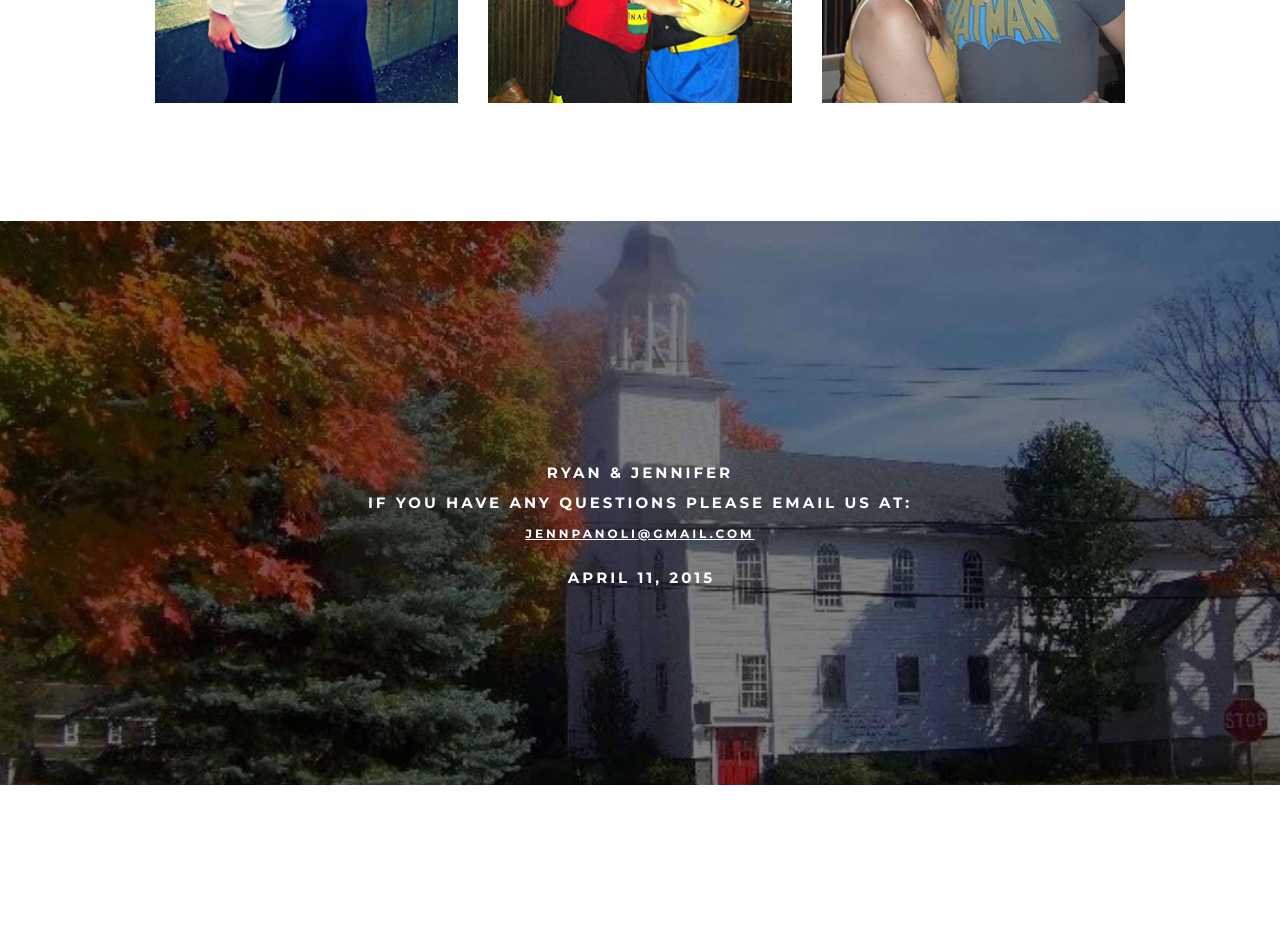
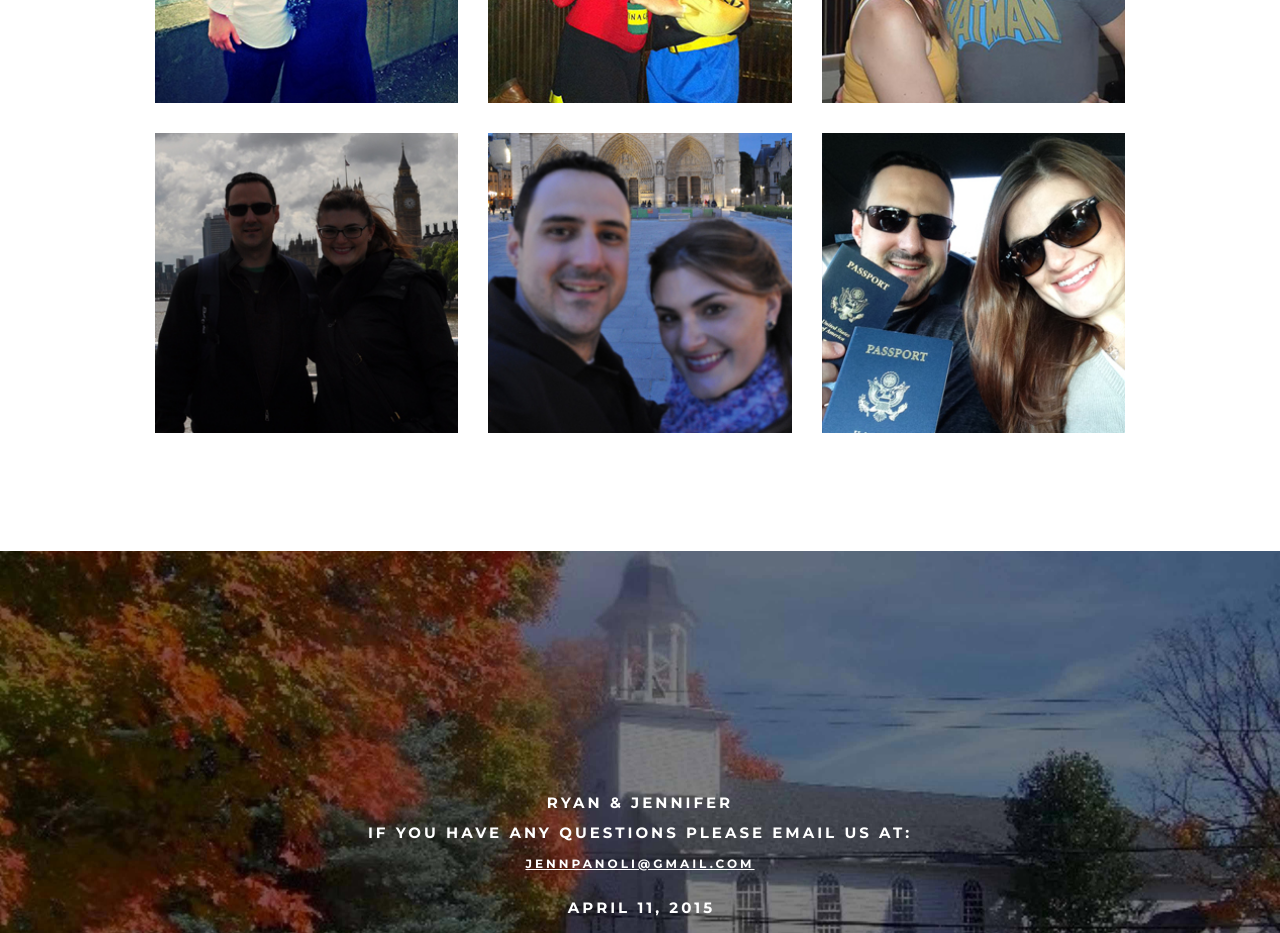
Before and after one commit to mrandmrspanoli/mrandmrspanoli.github.io, a plain HTML site: page site/index.html in a window 1280 px wide. Shown: the part 7860-8793 px from the top of the page. Before the commit the page ends 8645 px from the top, so only its background shows below. Drawn offline with nearby package versions, Linux system fonts and the light colour scheme.

Commit message:
more photos to grid

```diff
--- a/site/index.html
+++ b/site/index.html
@@ -535,6 +535,37 @@
 
 
 
+	<div class="row work-row">
+
+			<div class="large-4 columns">
+			<div class="work-item" data-project-id="project-1">
+				<div class="work-img-holder">
+				<a href="img/photos/photo-7.jpg" class="fresco"><img src="img/thumbnails/thumbnail-7.jpg"></a>
+				</div>
+			</div>
+		</div>
+
+			<div class="large-4 columns">
+			<div class="work-item" data-project-id="project-1">
+				<div class="work-img-holder">
+				<a href="img/photos/photo-8.jpg" class="fresco"><img src="img/thumbnails/thumbnail-8.jpg"></a>
+				</div>
+			</div>
+		</div>
+
+			<div class="large-4 columns">
+			<div class="work-item" data-project-id="project-1">
+				<div class="work-img-holder">
+				<a href="img/photos/photo-9.jpg" class="fresco"><img src="img/thumbnails/thumbnail-9.jpg"></a>
+				</div>
+			</div>
+		</div>
+
+	</div>
+
+
+
+
 </section>
 
 <a id="contact-nav"></a>
```
Also changed, not shown: site/img/photo_02.jpg, site/img/photo_02_mobile.jpg, site/img/photos/photo-7.jpg (added), site/img/photos/photo-8.jpg (added), site/img/photos/photo-9.jpg (added), site/img/thumbnails/thumbnail-7.jpg (added), site/img/thumbnails/thumbnail-8.jpg (added), site/img/thumbnails/thumbnail-9.jpg (added).
